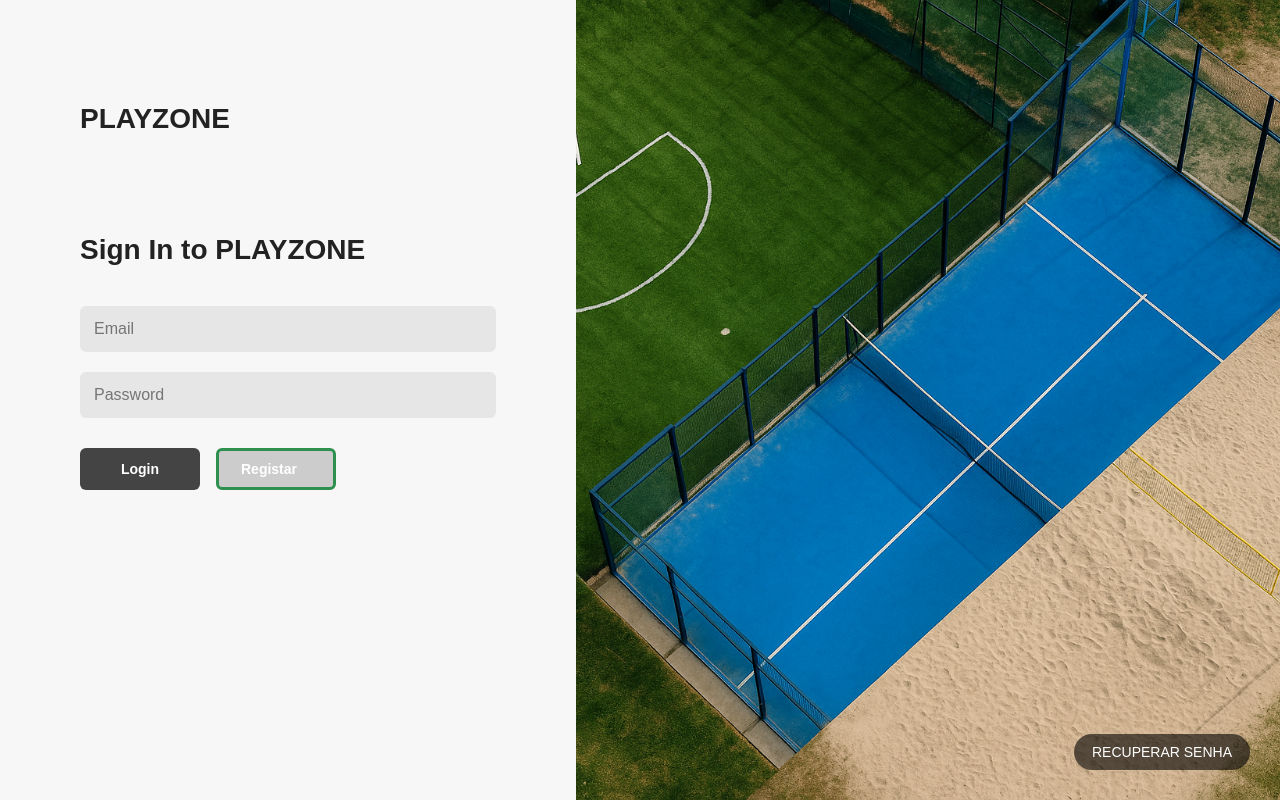
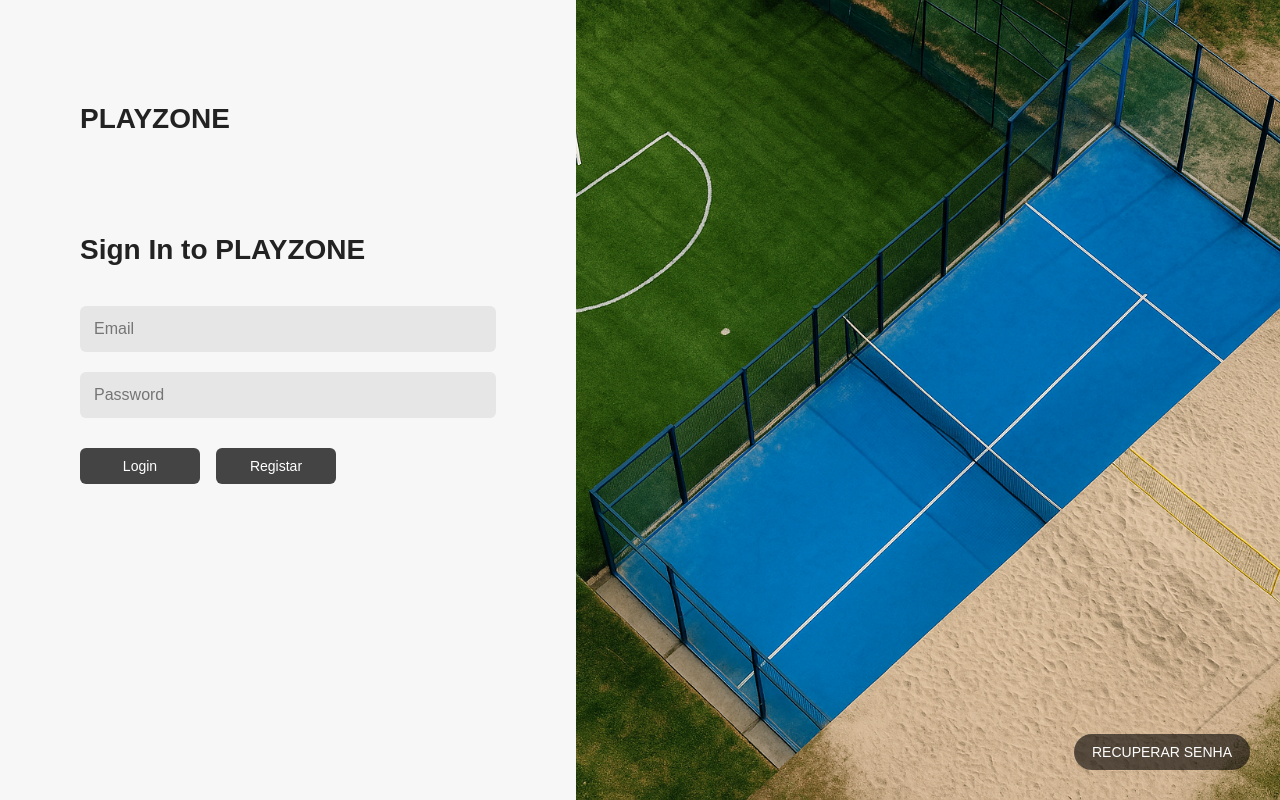
Before and after one commit to tiagochen1/playzone, a Django app: page /auth/login/ in a window 1280 px wide. Run offline with Django 5.2, Linux system fonts and the light colour scheme.

Commit message:
ajuste botão da pagina de login

```diff
--- a/playzone/static/css/main.css
+++ b/playzone/static/css/main.css
@@ -255,6 +255,24 @@ body {
     margin-top: 10px;
 }
 
+.btn {
+  display: inline-flex;
+  align-items: center;
+  justify-content: center;
+
+  padding: 8px 24px;
+  font-size: 14px;
+  font-weight: 500;
+
+  border-radius: 999px;
+  border: 2px solid transparent;
+  cursor: pointer;
+  text-decoration: none;
+
+  background: none;
+  outline: none;
+}
+
 .btn-dark {
     background: #444;
     color: #fff;
@@ -264,12 +282,8 @@ body {
     cursor: pointer;
 }
 
-.btn-light {
-    background: #ccc;
-    color: #fff;
-    padding: 10px 22px;
-    border-radius: 6px;
-    text-decoration: none;
+.btn-dark:hover{
+    background: #646464;
 }
 
 
--- a/playzone/userauth/templates/userauth/login.html
+++ b/playzone/userauth/templates/userauth/login.html
@@ -24,7 +24,7 @@
 
             <div class="login-actions">
                 <button type="submit" class="btn btn-dark">Login</button>
-                <a href="{% url 'userauth:register' %}" class="btn btn-light">Registar</a>
+                <a href="{% url 'userauth:register' %}" class="btn btn-dark">Registar</a>
             </div>
         </form>
     </div>
```
